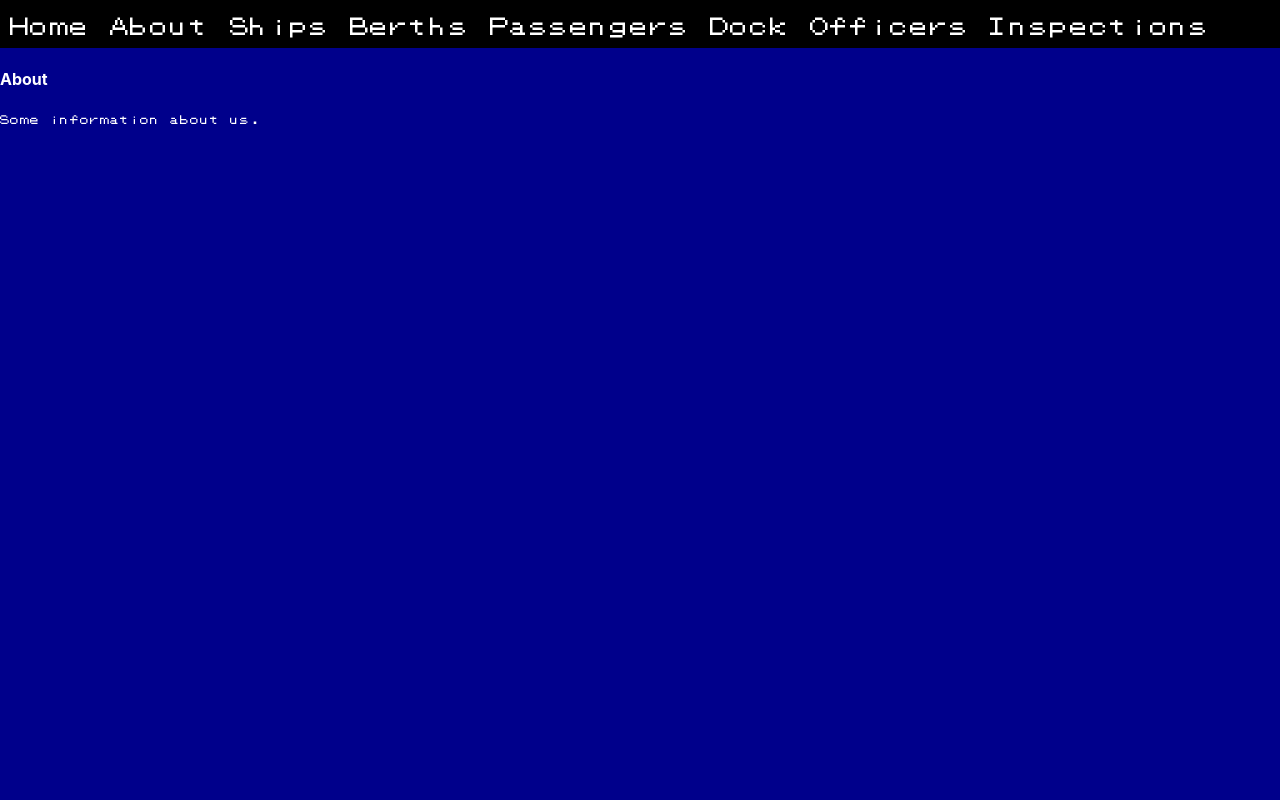
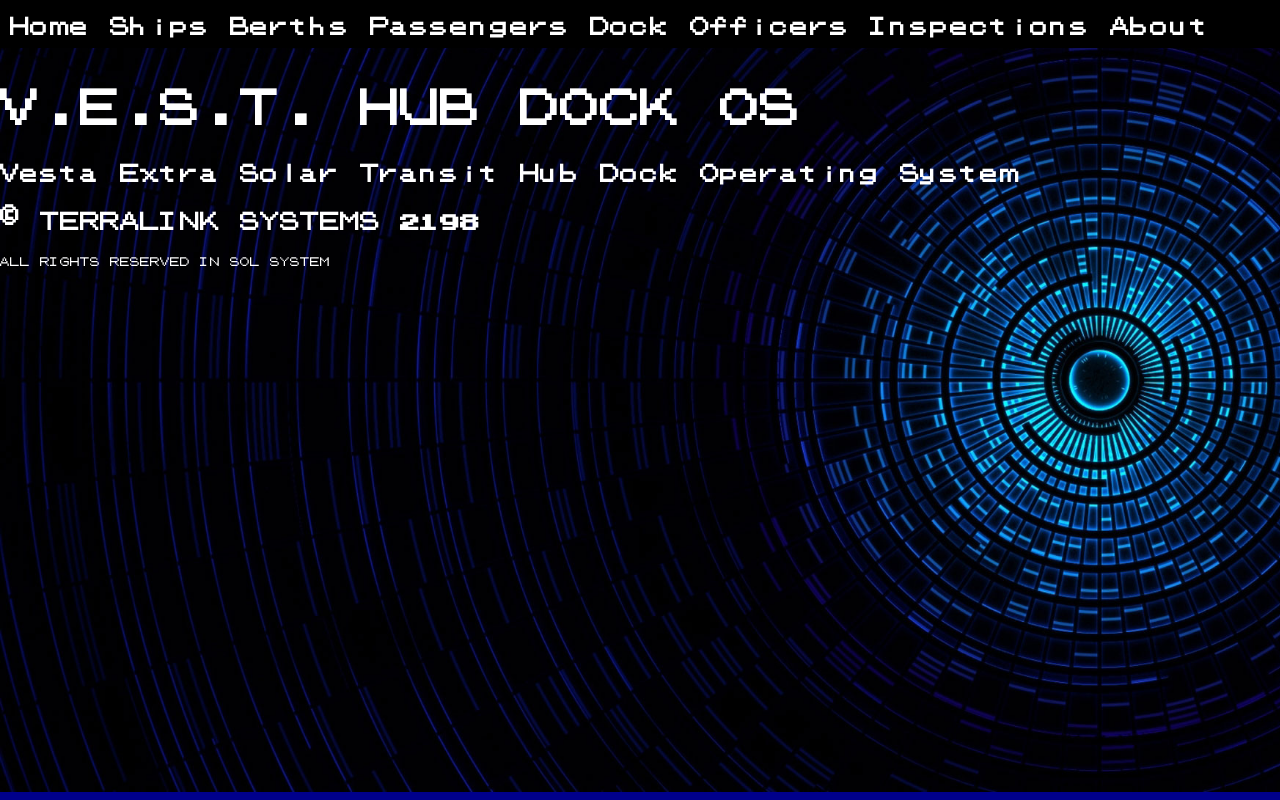
Before and after one commit to MichaelTheTall/VEST-Hub-Project, a React (Create React App) app in the folder client/: page /about in a window 1280 px wide. Built offline with nearby package versions, Linux system fonts and the light colour scheme.

Commit message:
CSS redone navbar

```diff
--- a/client/src/components/About.js
+++ b/client/src/components/About.js
@@ -2,8 +2,10 @@ import React from "react";
 
 const About = () => (
   <div>
-    <h4>About</h4>
-    <p>Some information about us.</p>
+    <h1>V.E.S.T. HUB DOCK OS</h1>
+    <h3>Vesta Extra Solar Transit Hub Dock Operating System</h3>
+    <h3> © TERRALINK SYSTEMS 2198</h3>
+    <p>ALL RIGHTS RESERVED IN SOL SYSTEM</p>
   </div>
 );
 
--- a/client/src/components/Navbar.js
+++ b/client/src/components/Navbar.js
@@ -5,36 +5,13 @@ import '../index.css';
 const Navbar = () => (
     <div className="topnav">
       <Link className="navlink" to="/">Home</Link>
-      <Link className="navlink" to="/about">About</Link>
       <Link className="navlink" to="/ships">Ships</Link>
       <Link className="navlink" to="/berths">Berths</Link>
       <Link className="navlink" to="/passengers">Passengers</Link>
       <Link className="navlink" to="/dockOfficers">Dock Officers</Link>
       <Link className="navlink" to="/inspections">Inspections</Link>
-      </div>
-  // <ul>
-  //   <li className="navlink">
-  //     <Link to="/">Home</Link>
-  //   </li>
-  //   <li className="navlink">
-  //     <Link to="/about">About</Link>
-  //   </li>
-  //   <li className="navlink">
-  //     <Link to="/ships">Ships</Link>
-  //   </li>
-  //   <li className="navlink">
-  //     <Link to="/berths">Berths</Link>
-  //   </li>
-  //   <li className="navlink">
-  //     <Link to="/passengers">Passengers</Link>
-  //   </li>
-  //   <li className="navlink">
-  //     <Link to="/dockOfficers">Dock Officers</Link>
-  //   </li>
-  //   <li className="navlink">
-  //     <Link to="/inspections">Inspections</Link>
-  //   </li>
-  // </ul>
-);
+      <Link className="navlink" to="/about">About</Link>
+    </div>
+  );
 
 export default Navbar;
--- a/client/src/index.css
+++ b/client/src/index.css
@@ -21,7 +21,7 @@ p {
   font-family: 'pokemon-font', monospace;
   font-size: 10px;
 }
-h3 {
+h3, h4 {
   font-family: 'pokemon-font', monospace;
   font-size: 20px;
 }
@@ -52,12 +52,10 @@ h1 {
 
 body {
   margin: 0;
-  padding: 0;
-  font-family: -apple-system, BlinkMacSystemFont, "Segoe UI", "Roboto", "Oxygen",
-    "Ubuntu", "Cantarell", "Fira Sans", "Droid Sans", "Helvetica Neue",
-    sans-serif;
-  -webkit-font-smoothing: antialiased;
-  -moz-osx-font-smoothing: grayscale;
+  background-image: url(./bg.jpg);
+  background-size: 110%;
+  background-repeat: no-repeat;
+  background-attachment: fixed;
 }
 
 .topnav {
@@ -65,8 +63,16 @@ body {
   overflow: hidden;
 }
 
-Link {
+a {
+  color: white;
   text-decoration: none;
+  font-family: 'pokemon-font', monospace;
+  font-size: 10px;
+  font-weight: bold;
+}
+
+li {
+  list-style-type: none;
 }
 
 .navlink {
@@ -78,7 +84,11 @@ Link {
   padding: 10px;
   text-decoration: none;
   font-family: 'pokemon-font', monospace;
-  font-size: 20px;
+  font-size: 20px !important;
+}
+.navlink :hover {
+  background-color: white;
+  color: black;
 }
 
 code {
```
Also changed, not shown: client/src/components/Home.js (deleted, +0 -10 lines), client/src/bg.jpg (added).
